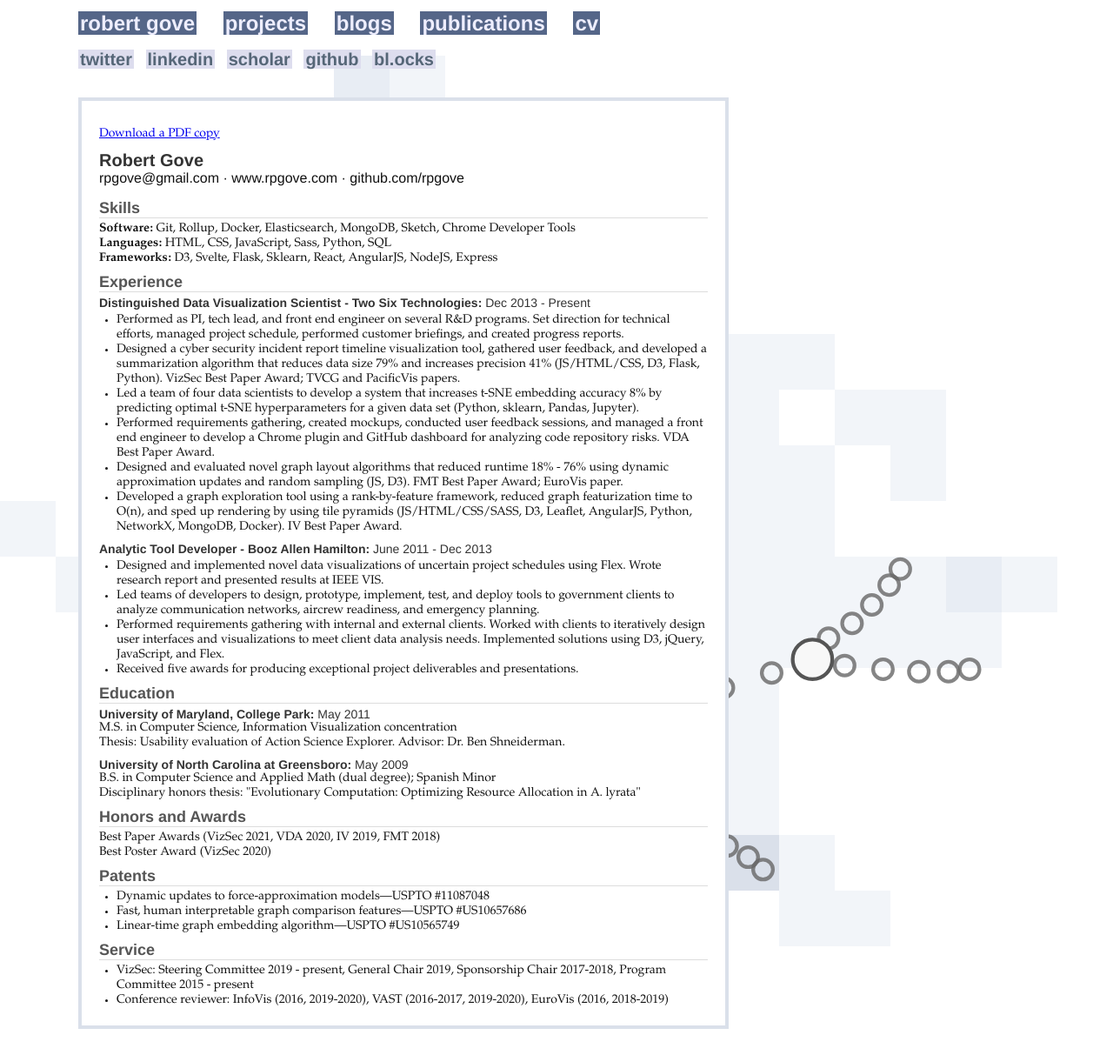
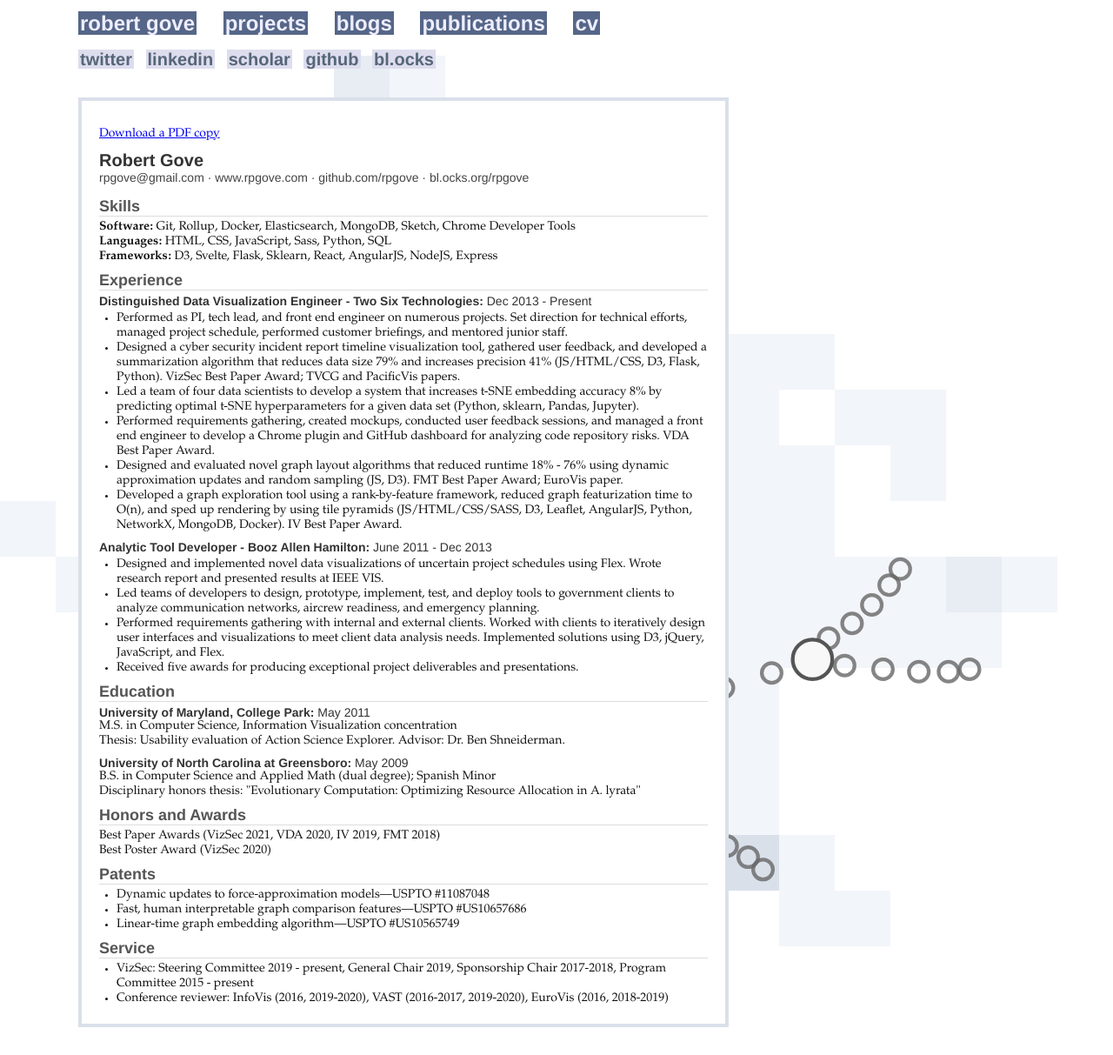
Before and after one commit to rpgove/rpgove.github.io, a Jekyll site: the page built from cv.markdown, in a window 1280 px wide. Shown: the whole page at 87% size. Built offline with Jekyll 4.4.1, drawn with Linux system fonts in a browser that asks for light colours.

Commit message:
bl.ocks link, formatting

```diff
--- a/_sass/cv.scss
+++ b/_sass/cv.scss
@@ -5,8 +5,8 @@
   }
 
   h2 {
-    color: #111;
-    font-size: 16px;
+    color: #444;
+    font-size: 14px;
     font-weight: normal;
     margin: 0 0 15px 0;
   }
--- a/cv.markdown
+++ b/cv.markdown
@@ -7,7 +7,7 @@ permalink: /cv/
 <p class="pdf-download"><a href="/assets/pdf/cv.pdf">Download a PDF copy</a></p>
 
 <h1>Robert Gove</h1>
-<h2>rpgove@gmail.com &middot; www.rpgove.com &middot; github.com/rpgove</h2>
+<h2>rpgove@gmail.com &middot; www.rpgove.com &middot; github.com/rpgove &middot; bl.ocks.org/rpgove</h2>
 
 <h3>Skills</h3>
 
@@ -18,8 +18,8 @@ permalink: /cv/
 **Frameworks:** D3, Svelte, Flask, Sklearn, React, AngularJS, NodeJS, Express
 
 <h3>Experience</h3>
-<h4>Distinguished Data Visualization Scientist - Two Six Technologies: <span class="subheader">Dec 2013 - Present</span></h4>
-- Performed as PI, tech lead, and front end engineer on several R&D programs. Set direction for technical efforts, managed project schedule, performed customer briefings, and created progress reports.
+<h4>Distinguished Data Visualization Engineer - Two Six Technologies: <span class="subheader">Dec 2013 - Present</span></h4>
+- Performed as PI, tech lead, and front end engineer on numerous projects. Set direction for technical efforts, managed project schedule, performed customer briefings, and mentored junior staff.
 - Designed a cyber security incident report timeline visualization tool, gathered user feedback, and developed a summarization algorithm that reduces data size 79% and increases precision 41% (JS/HTML/CSS, D3, Flask, Python). VizSec Best Paper Award; TVCG and PacificVis papers.
 - Led a team of four data scientists to develop a system that increases t-SNE embedding accuracy 8% by predicting optimal t-SNE hyperparameters for a given data set (Python, sklearn, Pandas, Jupyter).
 - Performed requirements gathering, created mockups, conducted user feedback sessions, and managed a front end engineer to develop a Chrome plugin and GitHub dashboard for analyzing code repository risks. VDA Best Paper Award.
```
Also changed, not shown: 1 other file.
